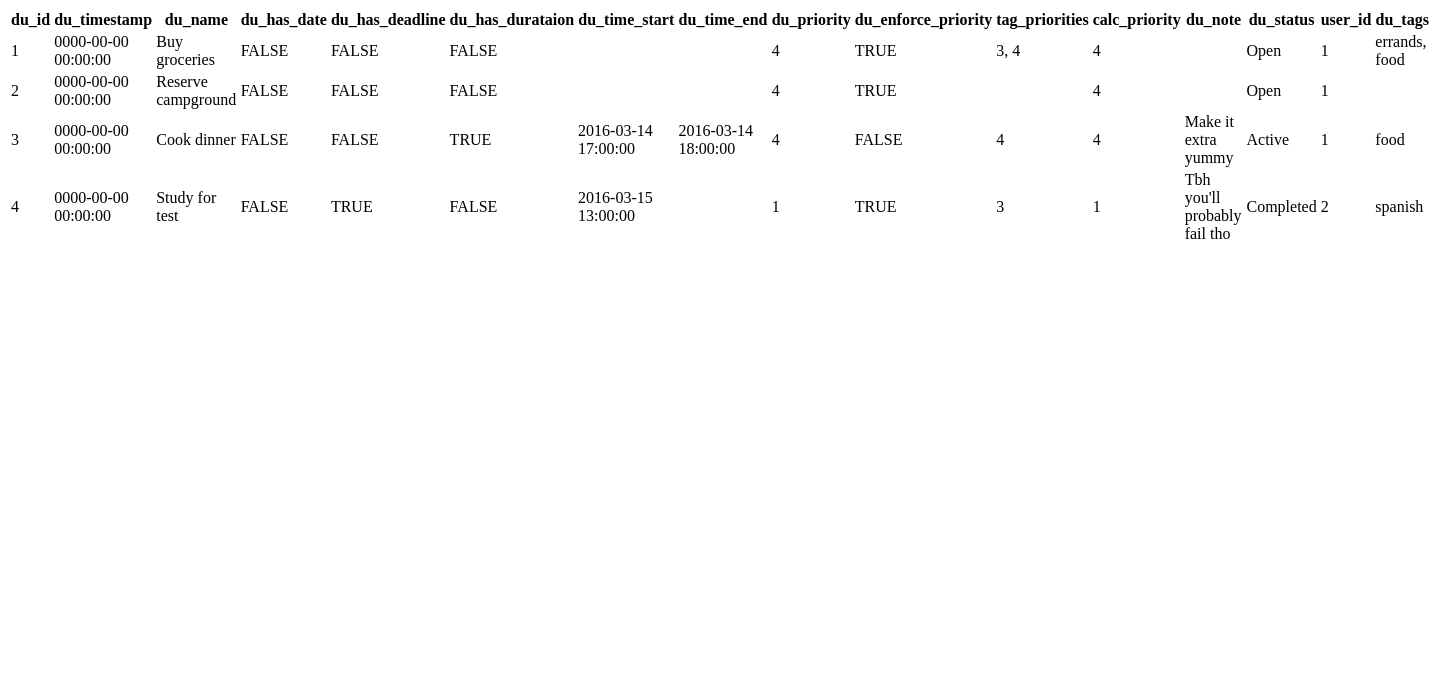
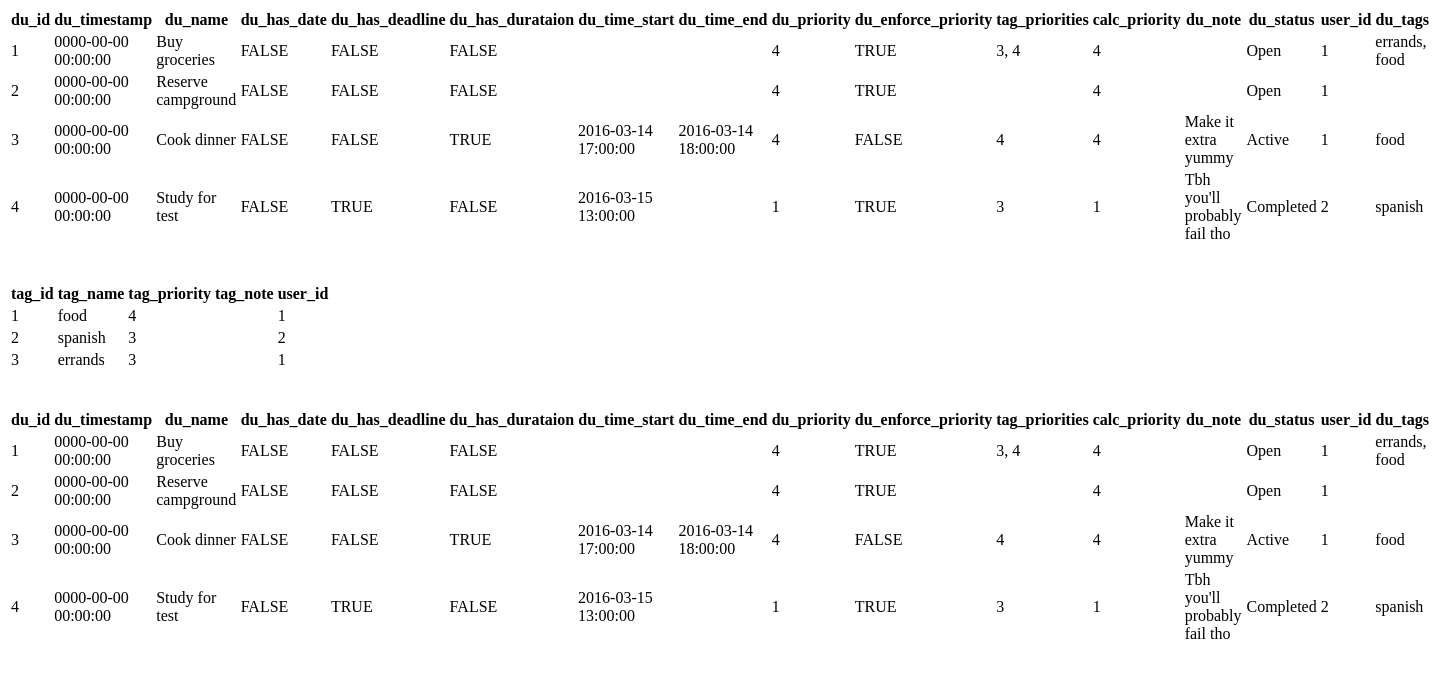
Before and after one commit to auberginekenobi/duit, a PHP site: page /duit-dev/duit-core/app.php in a window 1440 px wide. Shown: the top 678 px of the page. Run offline with PHP 8.4, Linux system fonts and the light colour scheme; data comes from the database, SQL or seed files in the repository.

Commit message:
Debug; db-mapper can now display all tags

```diff
--- a/duit-dev/duit-db/db-mapper.php
+++ b/duit-dev/duit-db/db-mapper.php
@@ -229,13 +229,63 @@
 
 }
 
+/**
+ * Function getAllTags
+ *
+ * Fetches all tags from the database and stores them as tag objects in the
+ * returned array
+ *
+ * @return [array] The array holding all of the tag objects, each of whose keys
+ * corresponds to the tag's tag_id
+ */
+function getAllTags() {
+
+	// Create new array to hold the du's
+	$all = array();
+
+	// Query statement for large, formatted table
+	$queryStatement = "
+	SELECT tag_id,
+	       tag_name,
+	       tag_priority,
+	       tag_note,
+           user_id
+	FROM   tags
+	GROUP  BY tag_name
+	ORDER  BY tag_id ASC";
+
+    // Query the database for all du's
+	$result = query($queryStatement, "getAllTags()");
+
+    // While there is another non-null row of the query result
+    while ($currRow = $result->fetch_assoc()) {
+    	// Create a new du
+    	$newTag = new tag();
+    	// Remember the current du's du_id
+    	$tag_id = $currRow['tag_id'];
+    	// Fill fields of du to match values fetched from the database
+    	$newTag->setTagFields($tag_id,
+    						$currRow['tag_name'],
+    						$currRow['tag_priority'],
+    						$currRow['tag_note'],
+                            $currRow['user_id']);
+    	// Store du in array at key that is du_id
+    	$all[$tag_id] = $newTag;
+	}
+
+    // Close result
+	$result->close();
+
+	// Done
+	return $all;
+}
 
 /**
  * Function displayAsTable
  *
- * Echoes a simple html table of the inputted du's; primarily used for debugging
+ * Echoes a simple html table of the inputted database items; primarily used for debugging
  *
- * @param [array(du)] $duArray Array of du objects slated to display in table
+ * @param [array] $duArray Array of object wrappers for database entries slated to display in table. Must implement the function displayAsTableRow($headers);
  * @return void
  */
 function displayAsTable($duArray) {
@@ -718,6 +768,7 @@
 
 // Get du class object definitions
 require("du-class.php");
+require("tag-class.php");
 
 //Get user class object definitions
 //require("user-class.php");
@@ -726,10 +777,18 @@
 // Main executions
 $log = openLogFile(true);
 $all = getAll();
+$alltags = getAllTags();
 
 // Testing Example
 
-// displayAsTable($all);
+ displayAsTable($all);
+ displayAsTable($alltags);
+
+//$testertag = new tag();
+//var_dump($testertag);
+//$testertag->setTagFields(1,"asf",4," a anote",1);
+//var_dump($testertag);
+
 
 //$parameters = array('du_name' => 'Take out the trash'.rand(), 'du_has_date' => 1, 'du_time_start' => '2017-03-30', 'user_id' => 1);
 //$all = addDu($parameters);
--- a/duit-dev/duit-db/tag-class.php
+++ b/duit-dev/duit-db/tag-class.php
@@ -13,11 +13,11 @@
  */
 class tag {
     // protected tag properties
-    protected tag_id;           // int
-    protected tag_name;         // string
-    protected tag_priority;     // int, default 4
-    protected tag_note;         // string, optional
-    protected user_id;          // string
+    protected $tag_id;           // int
+    protected $tag_name;         // string
+    protected $tag_priority;     // int, default 4
+    protected $tag_note;         // string, optional
+    protected $user_id;          // string
 
     /**
      * Main constructor
@@ -28,7 +28,7 @@
     /**
      * Constructor with all the fields
      */
-    public function setTagFields(tag_id, tag_name, tag_priority, tag_note, user_id){
+    public function setTagFields($tag_id, $tag_name, $tag_priority, $tag_note, $user_id){
         try {
             $this->tag_id       = $tag_id;
             $this->tag_name     = $tag_name;
```
